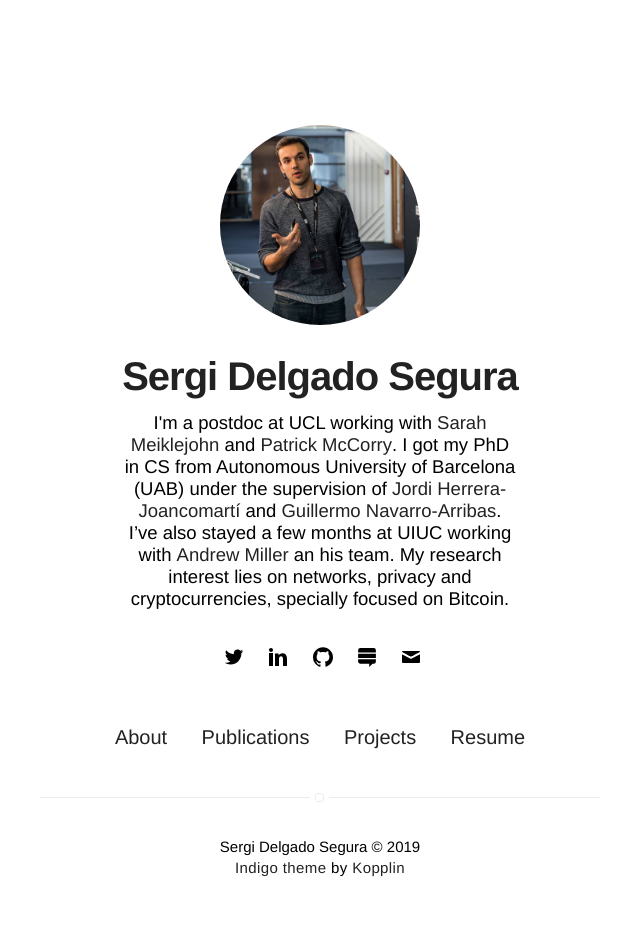
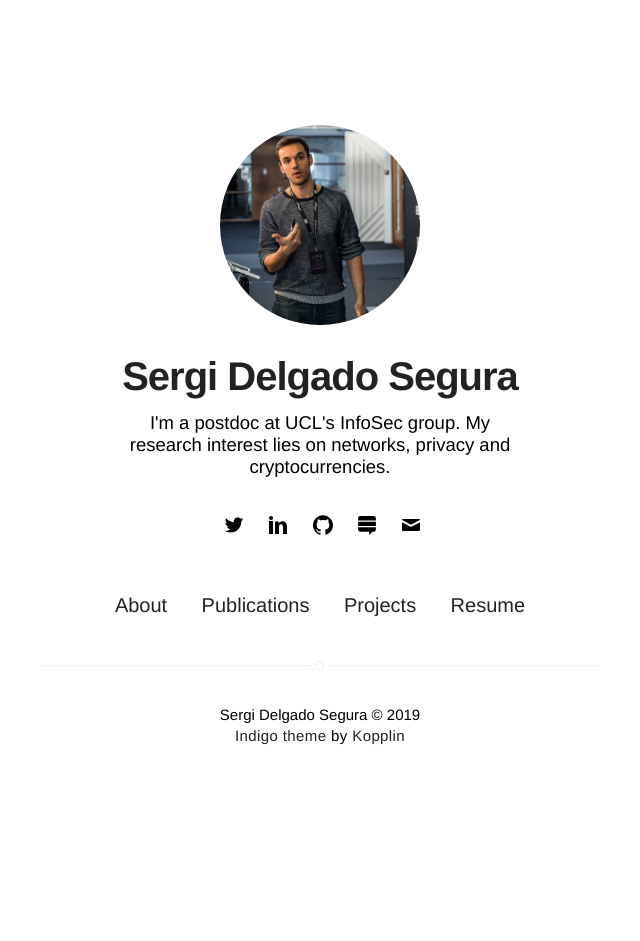
Before and after one commit to sr-gi/me, a Jekyll site: the page built from index.html, in a window 1280 px wide. Shown: the whole page, without its empty margins (320-960 px from the left). Built offline with Jekyll 4.4.1, drawn with Linux system fonts in a browser that asks for light colours; after the commit the page ends 900 px from its top, so only the background shows below that.

Commit message:
Changes bio for short bio at home. Moves long bio to about

```diff
--- a/_config.yml
+++ b/_config.yml
@@ -1,6 +1,6 @@
 # main text of home
 name: Sergi Delgado Segura
-bio: I'm a postdoc at UCL working with <a class='link' href='https://smeiklej.com/'> Sarah Meiklejohn </a> and <a class='link' href='https://nms.kcl.ac.uk/patrick.mccorry/'> Patrick McCorry</a>. I got my PhD in CS from Autonomous University of Barcelona (UAB) under the supervision of <a class='link' href='http://www.deic.uab.cat/~jherrera/'>Jordi Herrera-Joancomartí</a> and <a class='link' href='http://www.deic.uab.cat/~guille/'>Guillermo Navarro-Arribas</a>. I’ve also stayed a few months at UIUC working with <a class='link' href='http://soc1024.ece.illinois.edu'>Andrew Miller</a> an his team. My research interest lies on networks, privacy and cryptocurrencies, specially focused on Bitcoin.
+bio: I'm a postdoc at UCL's InfoSec group. My research interest lies on networks, privacy and cryptocurrencies.
 # twitter summary info
 description: Sergi Delgado Segura's personal webpage.
 
--- a/_includes/header.html
+++ b/_includes/header.html
@@ -1,5 +1,5 @@
 {% if page.title == "Home"
-   or page.title == "About"
+    //or page.title == "About"
    //or page.title == "Publications"
    //or page.title == "Projects"
    //or page.title == "Resume"
--- a/_includes/nav.html
+++ b/_includes/nav.html
@@ -9,8 +9,7 @@
         {% if site.about == true %}
             {% if page.title != "About" %}
                 <li class="item">
-                    <!--<a class="link" href="{{ site.url }}/about">About</a> -->
-                    <a class="link" href="{{ site.url }}">About</a>
+                   <a class="link" href="{{ site.url }}/about">About</a>
                 </li>
             {% endif %}
         {% endif %}
```
Also changed, not shown: about.md (added, +7 -0 lines).
